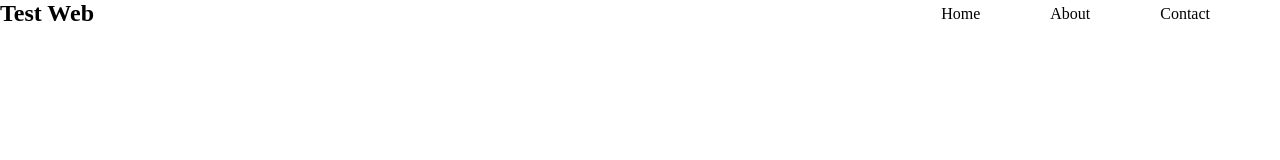
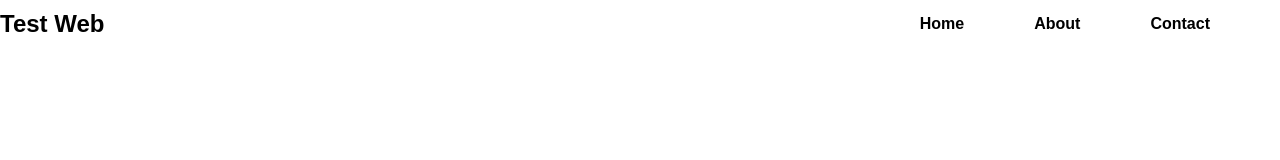
Before and after one commit to soham-basak/testrepo, a plain HTML site: page index.html in a window 1280 px wide. Drawn offline with Linux system fonts and the light colour scheme.

Commit message:
nav style

```diff
--- a/stylee.css
+++ b/stylee.css
@@ -5,10 +5,15 @@
 }
 
 nav{
+  margin-top: 10px;
    display: flex;
    width: 100%;
    justify-content: space-between;
    align-items: center;
+}
+
+header h2{
+  font-family: sans-serif;
 }
 
 .nav-options{
@@ -23,4 +28,6 @@ nav{
   text-decoration: none;
   list-style: none;
   margin-right: 70px;
+  font-family: sans-serif;
+  font-weight: 800;
 }
```
